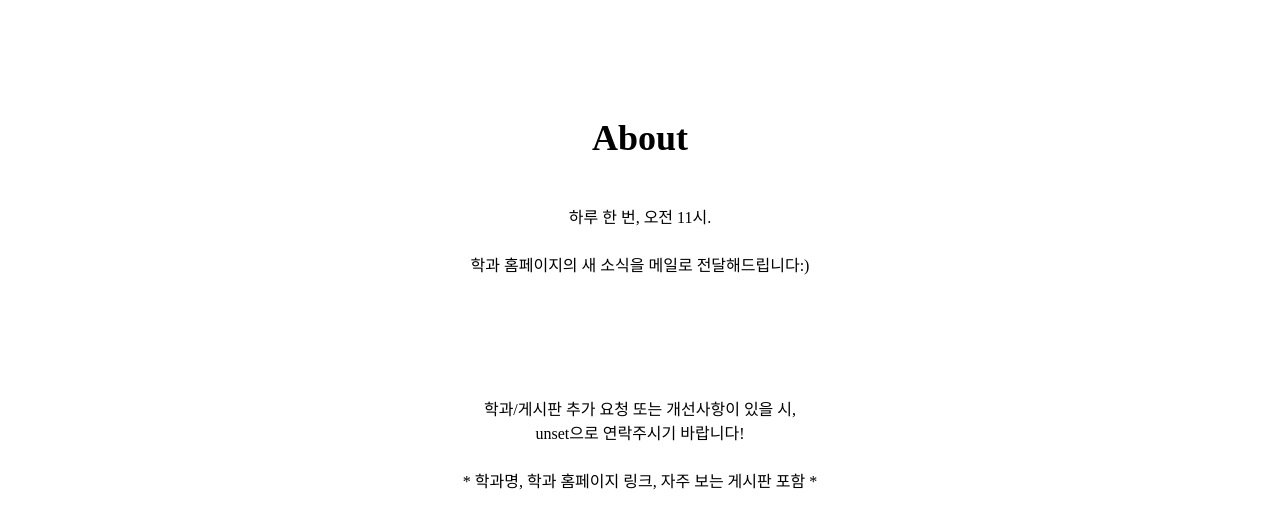
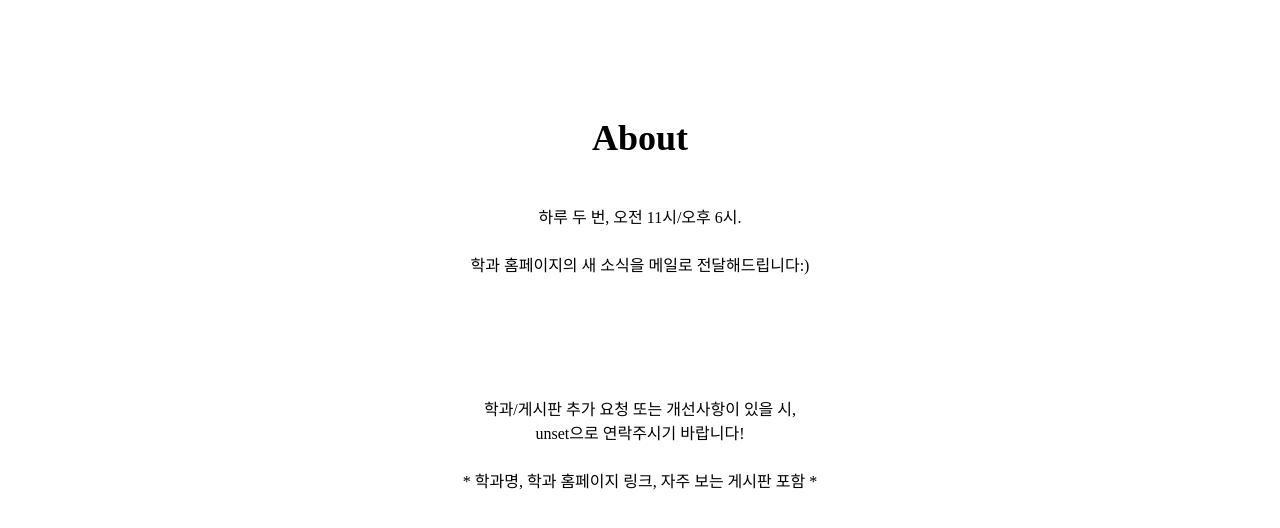
Before and after one commit to KimCookieYa/PNU_Mail_Badara, a React (Vite) app: page / in a window 1280 px wide. Shown: the part 810-1338 px from the top of the page. Built offline with nearby package versions, Linux system fonts and the light colour scheme; no server answers; a web font is replaced by a local one.

Commit message:
Design: aboutpage 수정

```diff
--- a/src/pages/AboutPage.tsx
+++ b/src/pages/AboutPage.tsx
@@ -7,7 +7,7 @@ const AboutPage = forwardRef<HTMLDivElement>((__, ref) => {
         <div className="flex flex-col h-auto p-6 text-center">
           <div className="m-6 text-4xl font-bold">About</div>
           <br />
-          하루 한 번, 오전 11시.
+          하루 두 번, 오전 11시/오후 6시.
           <br />
           <br />
           학과 홈페이지의 새 소식을 메일로 전달해드립니다:)
```
